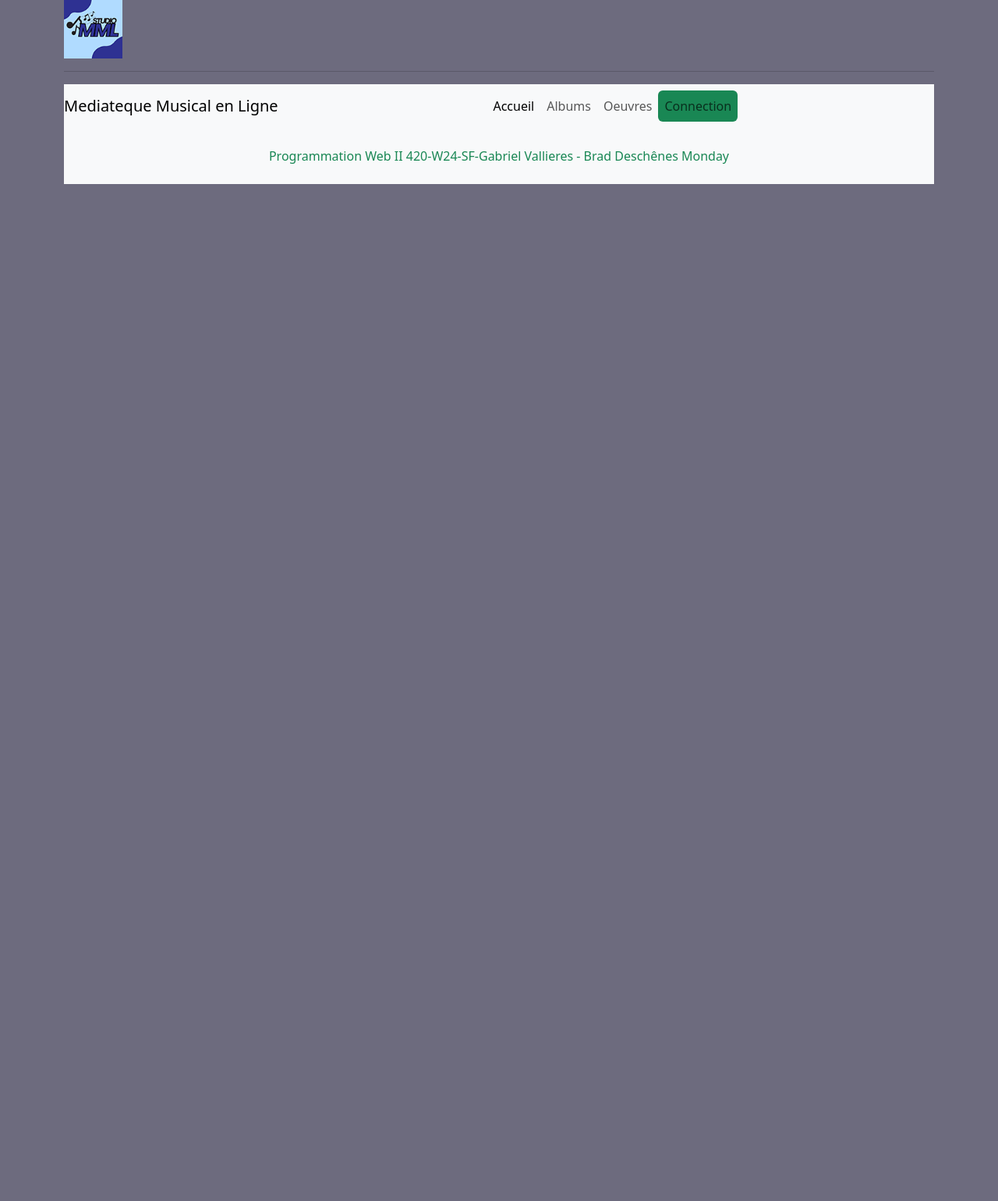
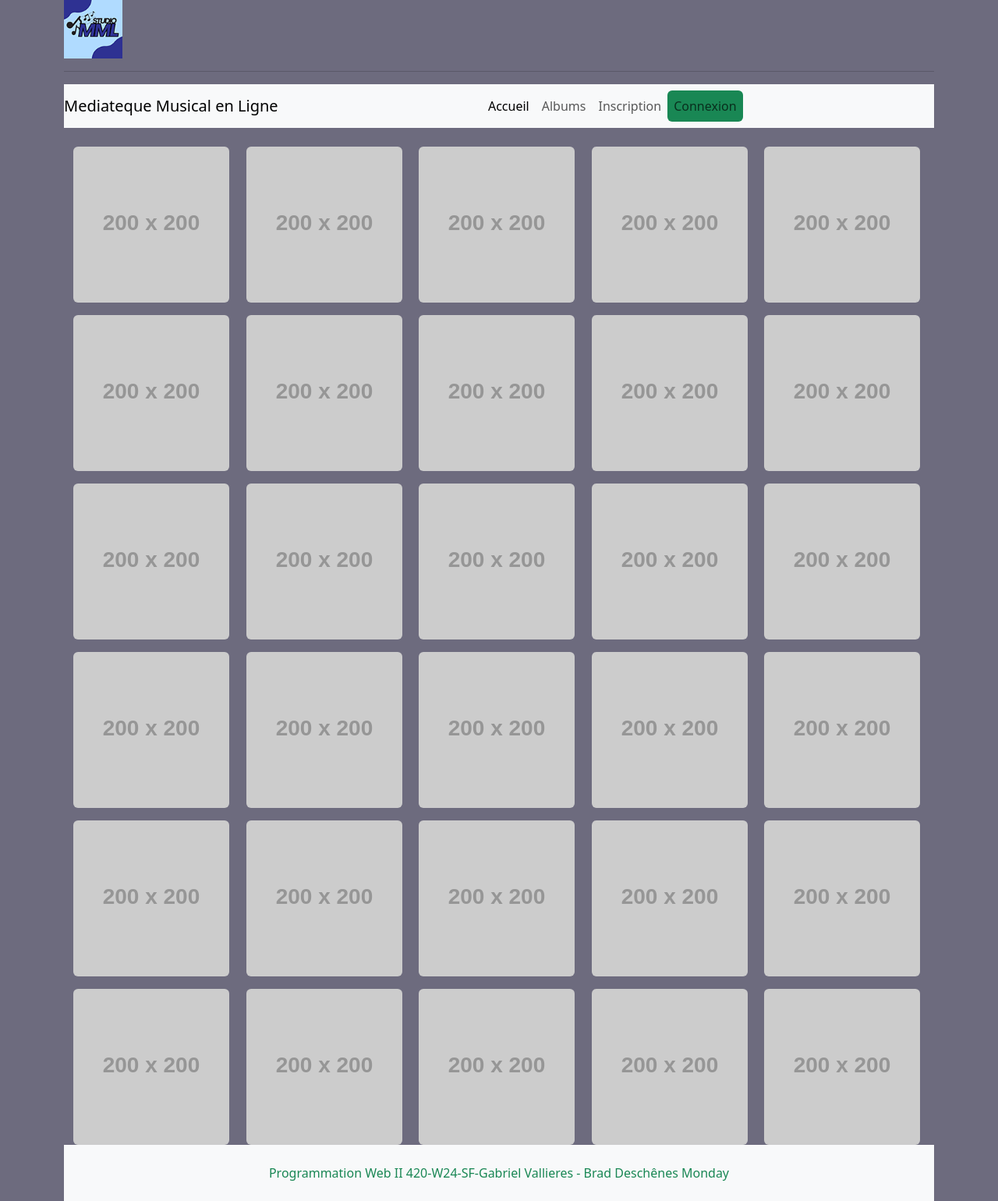
Before and after one commit to gabrinou1/TP1Web, a PHP site: page /pageAlbums.php in a window 1280 px wide. Shown: the whole page at 78% size. Before the commit the page ends 236 px from the top, so only its background shows below. Run offline with PHP 8.4, Linux system fonts and the light colour scheme; grey boxes labelled with a size stand in for pictures from a placeholder-image service; some libraries are stand-ins or nearby versions.

Commit message:
Connexion et Inscription, protection des Pages, et Sauvegarde des Profils

```diff
--- a/Require/ex.header.php
+++ b/Require/ex.header.php
@@ -22,7 +22,7 @@ $isConnected = false;
 
 
 session_start();
-if (isset($_SESSION["user"])) {
+if (isset($_SESSION["connected"])) {
   $isConnected = true;
   $user = $_SESSION["user"];
 }
@@ -49,24 +49,25 @@ if (isset($_SESSION["user"])) {
               class="sr-only"></span></a>
           <a class="nav-item nav-link px-10" href="pageAlbums.php">Albums</a>
           <?php if ($isConnected) {
-            if ($user->getRole() == "Gérant") {
+            if ($user->getRole() == "gerant") {
               echo '<a class="nav-item nav-link px-10" href="pageArtiste.php">Artiste</a>';
+              echo '<a class="nav-item nav-link px-10" href="pageOeuvre.php">Oeuvres</a>';
             }
           }
           ?>
 
-          <a class="nav-item nav-link px-10" href="pageOeuvre.php">Oeuvres</a>
+
+
           <?php
+
           if ($isConnected) {
             echo '<a class="nav-item nav-link px-10" href="pageProfil.php">Profil</a>';
             echo '<form method="post" action ="Authentification.php">
             <input type="submit" class="btn btn-danger" name="logout" value="Deconnexion">
           </form>';
           } else {
-            $page = $_SERVER["PHP_SELF"];
-            if (strpos($page, "Connexion") == false) {
-              echo '<a class="nav-item nav-link px-10 bg-success rounded" href="pageConnexion.php">Connection</a>';
-            }
+            echo '<a class="nav-item nav-link px-10" href="pageInscription.php">Inscription</a>';
+            echo '<a class="nav-item nav-link px-10 bg-success rounded" href="pageConnexion.php">Connexion</a>';
           }
           ?>
 
--- a/pageAlbums.php
+++ b/pageAlbums.php
@@ -1,3 +1,43 @@
 <?php require "Require/ex.header.php";?>
+<div class="container mt-4">
+    <div class="row row-cols-5 g-3">
 
+        <div class="col"><img src="https://placehold.co/200x200" class="img-fluid rounded"></div>
+        <div class="col"><img src="https://placehold.co/200x200" class="img-fluid rounded"></div>
+        <div class="col"><img src="https://placehold.co/200x200" class="img-fluid rounded"></div>
+        <div class="col"><img src="https://placehold.co/200x200" class="img-fluid rounded"></div>
+        <div class="col"><img src="https://placehold.co/200x200" class="img-fluid rounded"></div>
+
+        <div class="col"><img src="https://placehold.co/200x200" class="img-fluid rounded"></div>
+        <div class="col"><img src="https://placehold.co/200x200" class="img-fluid rounded"></div>
+        <div class="col"><img src="https://placehold.co/200x200" class="img-fluid rounded"></div>
+        <div class="col"><img src="https://placehold.co/200x200" class="img-fluid rounded"></div>
+        <div class="col"><img src="https://placehold.co/200x200" class="img-fluid rounded"></div>
+
+        <div class="col"><img src="https://placehold.co/200x200" class="img-fluid rounded"></div>
+        <div class="col"><img src="https://placehold.co/200x200" class="img-fluid rounded"></div>
+        <div class="col"><img src="https://placehold.co/200x200" class="img-fluid rounded"></div>
+        <div class="col"><img src="https://placehold.co/200x200" class="img-fluid rounded"></div>
+        <div class="col"><img src="https://placehold.co/200x200" class="img-fluid rounded"></div>
+
+        <div class="col"><img src="https://placehold.co/200x200" class="img-fluid rounded"></div>
+        <div class="col"><img src="https://placehold.co/200x200" class="img-fluid rounded"></div>
+        <div class="col"><img src="https://placehold.co/200x200" class="img-fluid rounded"></div>
+        <div class="col"><img src="https://placehold.co/200x200" class="img-fluid rounded"></div>
+        <div class="col"><img src="https://placehold.co/200x200" class="img-fluid rounded"></div>
+
+        <div class="col"><img src="https://placehold.co/200x200" class="img-fluid rounded"></div>
+        <div class="col"><img src="https://placehold.co/200x200" class="img-fluid rounded"></div>
+        <div class="col"><img src="https://placehold.co/200x200" class="img-fluid rounded"></div>
+        <div class="col"><img src="https://placehold.co/200x200" class="img-fluid rounded"></div>
+        <div class="col"><img src="https://placehold.co/200x200" class="img-fluid rounded"></div>
+
+        <div class="col"><img src="https://placehold.co/200x200" class="img-fluid rounded"></div>
+        <div class="col"><img src="https://placehold.co/200x200" class="img-fluid rounded"></div>
+        <div class="col"><img src="https://placehold.co/200x200" class="img-fluid rounded"></div>
+        <div class="col"><img src="https://placehold.co/200x200" class="img-fluid rounded"></div>
+        <div class="col"><img src="https://placehold.co/200x200" class="img-fluid rounded"></div>
+
+    </div>
+</div>
 <?php require "Require/ex.pied.php"; ?>
```
Also changed, not shown: Authentification.php (+71 -9 lines), classes/album.class.php (deleted, +0 -17 lines), data/utilisateurs.json (+5 -4 lines), pageArtiste.php (+7 -1 lines), pageConnexion.php (+13 -16 lines), pageInscription.php (added, +38 -0 lines), pageProfil.php (+7 -0 lines).
